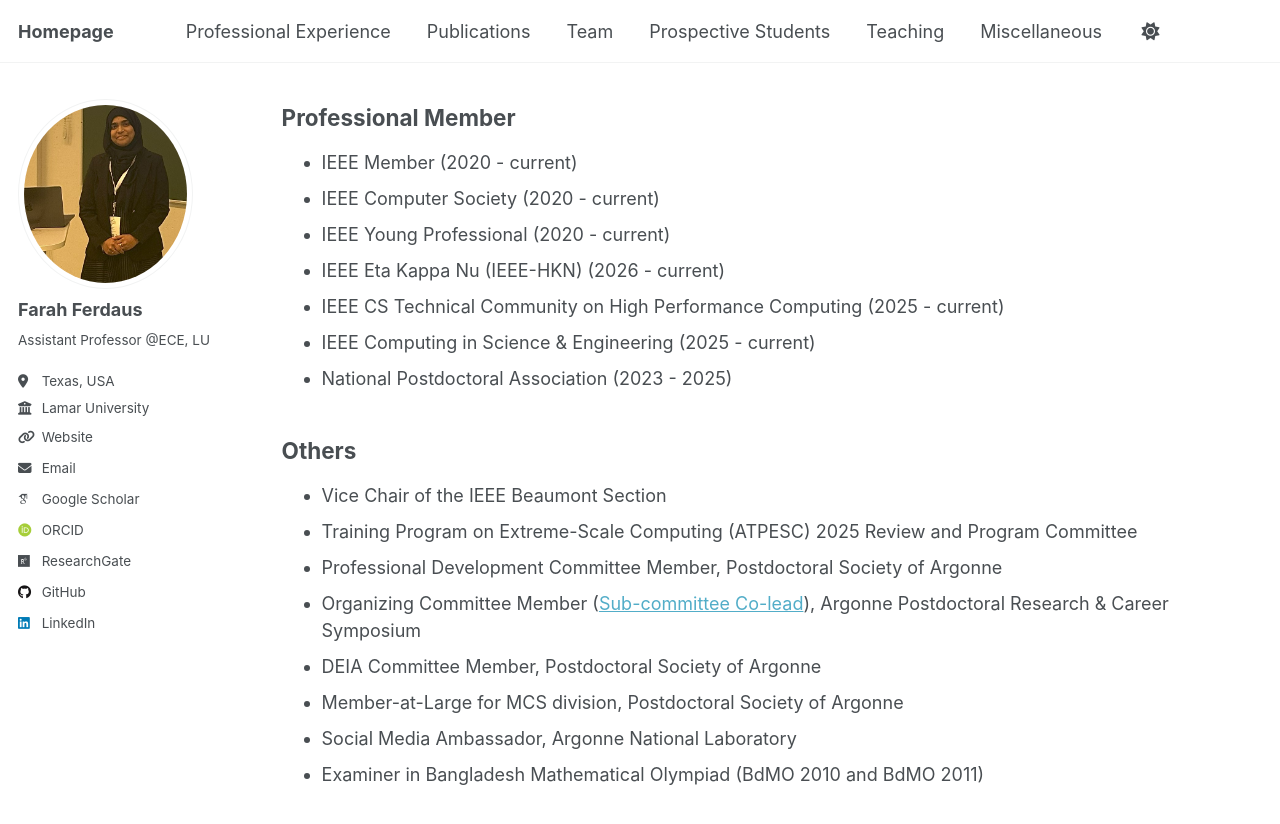
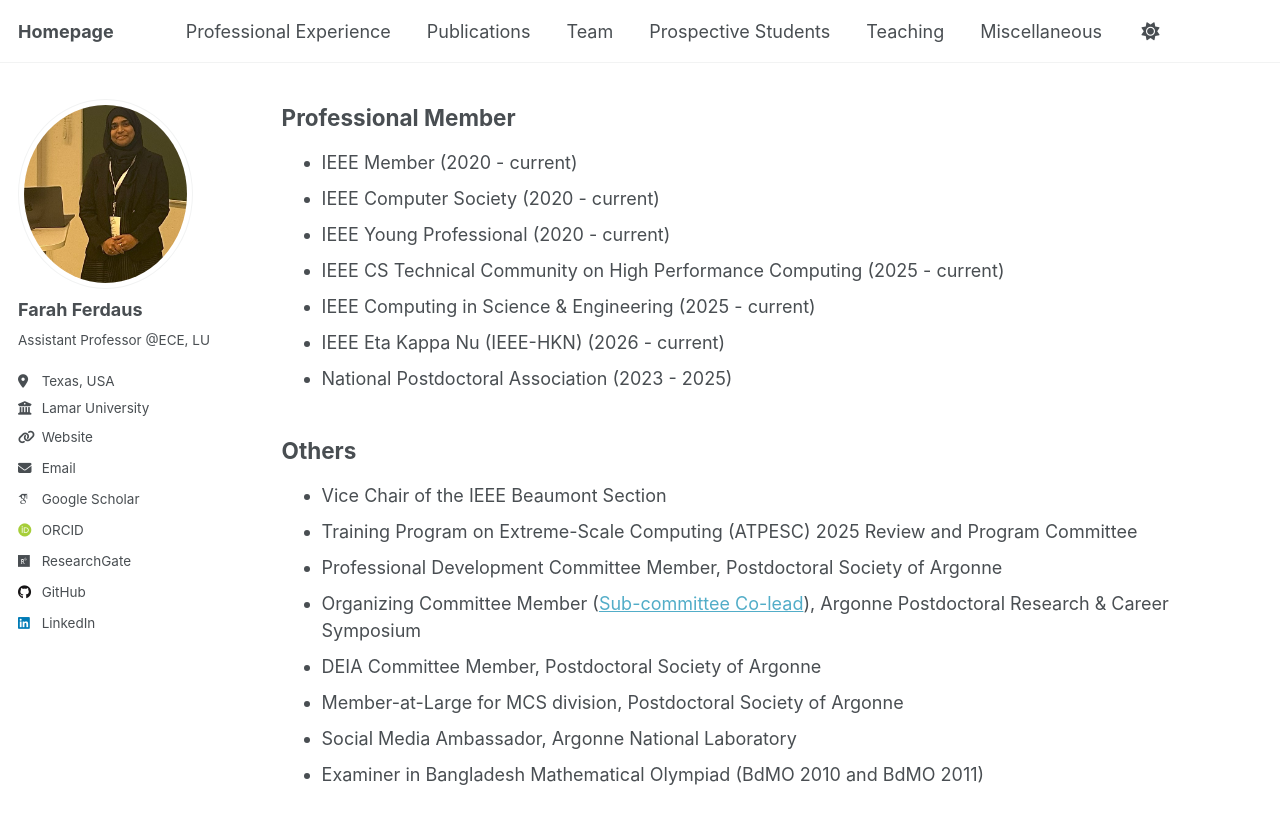
Before and after one commit to fferdaus/fferdaus.github.io, a Jekyll site: the page built from _pages/miscellaneous.md, in a window 1280 px wide and 900 px high, scrolled down 527 px. Shown: the top 824 px of the window. Built offline with Jekyll 4.4.1, drawn with Linux system fonts in a browser that asks for light colours; some web fonts are replaced.

```diff
--- a/_pages/miscellaneous.md
+++ b/_pages/miscellaneous.md
@@ -25,9 +25,9 @@ redirect_from:
 - IEEE Member (2020 - current)
 - IEEE Computer Society (2020 - current)
 - IEEE Young Professional (2020 - current)
-- IEEE Eta Kappa Nu (IEEE-HKN) (2026 - current)
 - IEEE CS Technical Community on High Performance Computing (2025 - current)
 - IEEE Computing in Science & Engineering (2025 - current)
+- IEEE Eta Kappa Nu (IEEE-HKN) (2026 - current)
 - National Postdoctoral Association (2023 - 2025)
 
 
```
